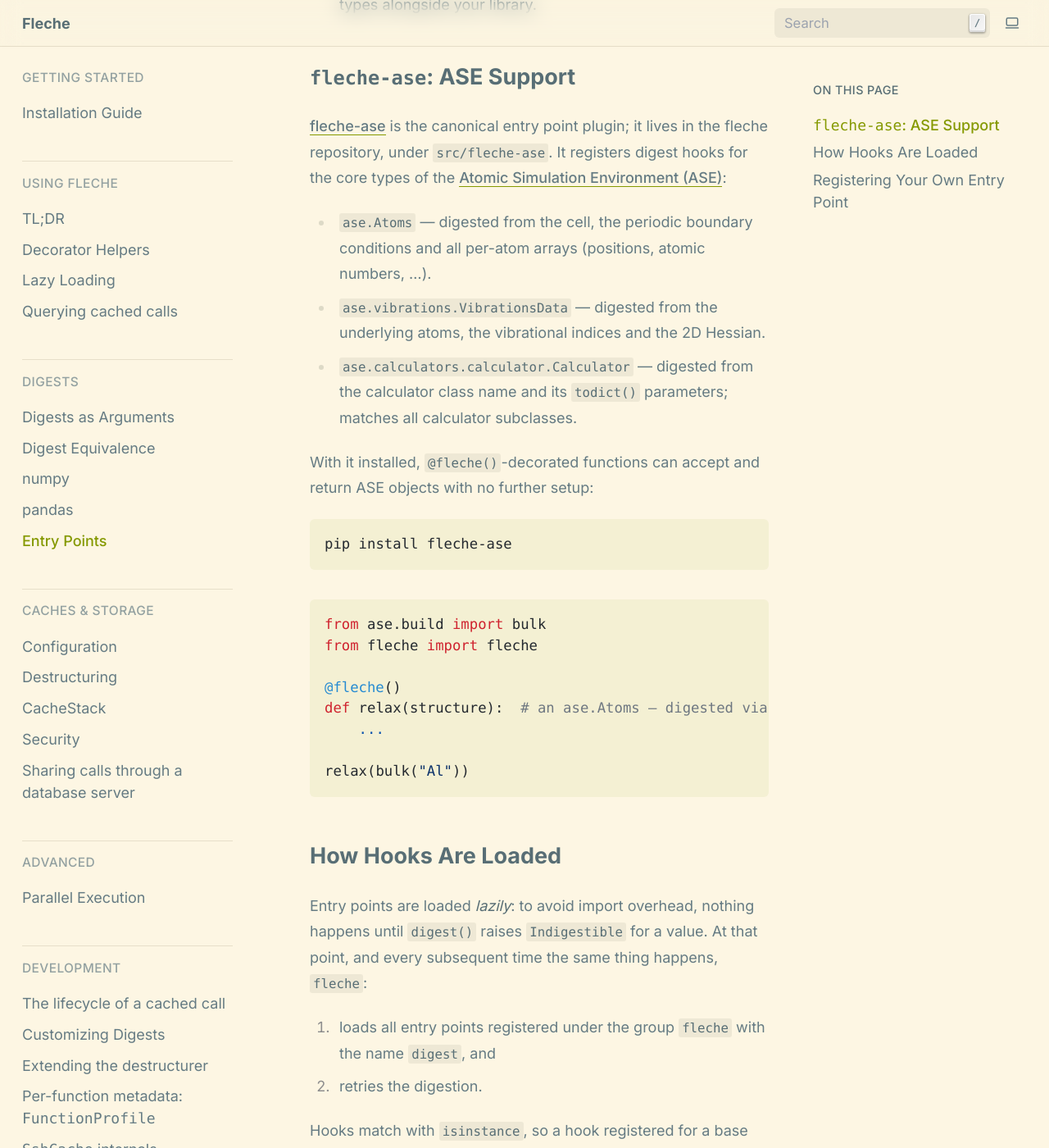
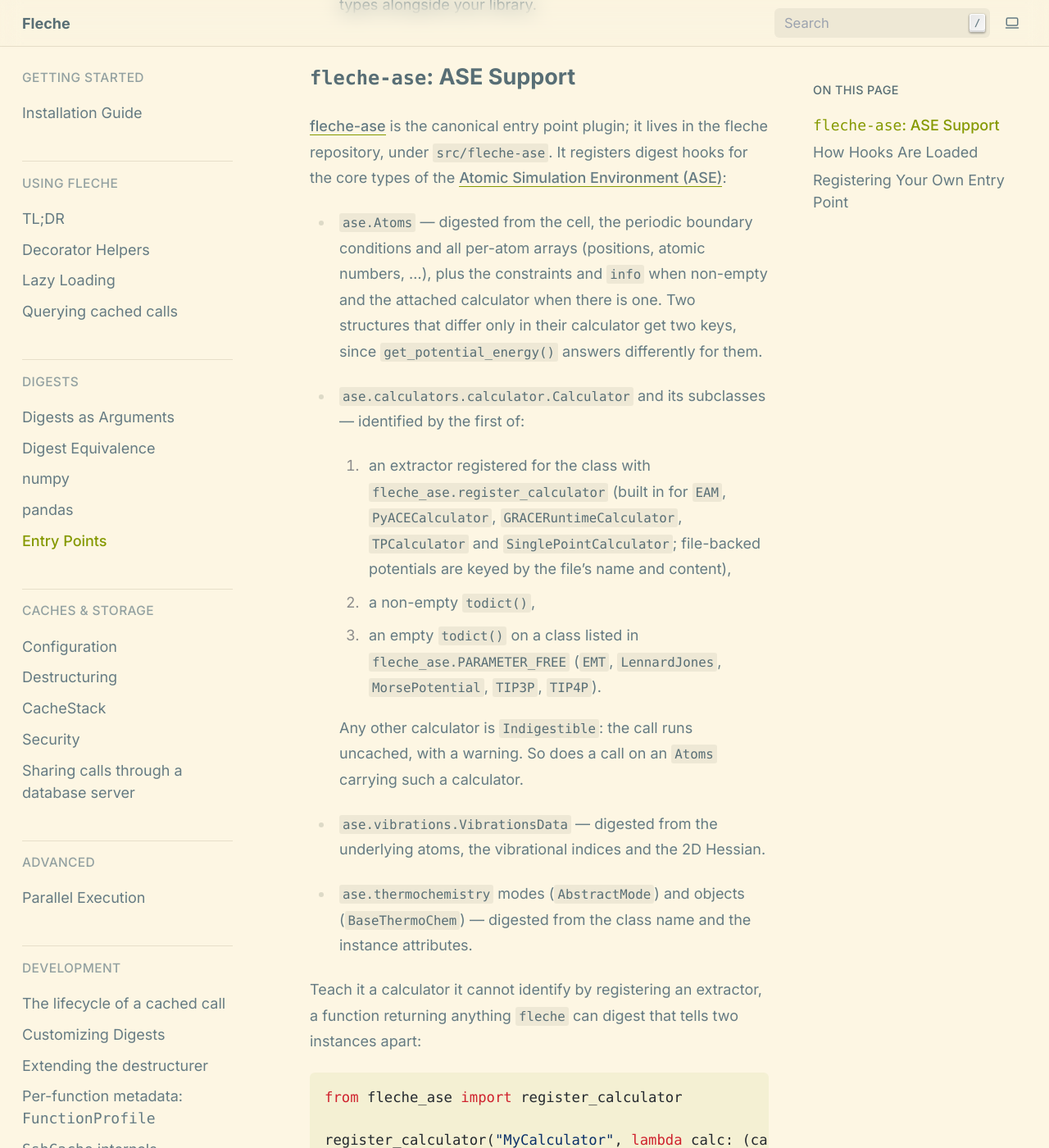
Before and after one commit to pmrv/fleche, a Sphinx documentation site: the page built from docs/digests/entry_points.rst, in a window 1280 px wide and 1400 px high, scrolled down 678 px. Shown: the whole window at 82% size. Built offline with Sphinx 7.4.7, drawn with Linux system fonts in a browser that asks for light colours; pages that are not in the unit, such as notebooks, are missing from menus; some of the changed text lies outside the part shown.

Commit message:
docs(fleche-ase): describe what fleche-ase digests today (#1079)
The fleche-ase section of `docs/digests/entry_points.rst` still
described the plugin's first release.

- `Atoms`: constraints, `info` and the attached calculator now enter the
digest.
- `Calculator`: identity from a registered extractor, a non-empty
`todict()`, or `PARAMETER_FREE`; anything else is `Indigestible` and the
call runs uncached.
- `register_calculator` with a short example.
- The `ase.thermochemistry` hooks.

Docs only.

---
_Generated by [Claude
Code](https://claude.ai/code/session_01A3PUXhUQnBvMga4BtnJAwr)_

Co-authored-by: Claude <noreply@anthropic.com>

```diff
--- a/docs/digests/entry_points.rst
+++ b/docs/digests/entry_points.rst
@@ -30,12 +30,45 @@ registers digest hooks for the core types of the `Atomic Simulation
 Environment (ASE) <https://wiki.fysik.dtu.dk/ase/>`_:
 
 * ``ase.Atoms`` — digested from the cell, the periodic boundary conditions
-  and all per-atom arrays (positions, atomic numbers, ...).
+  and all per-atom arrays (positions, atomic numbers, ...), plus the
+  constraints and ``info`` when non-empty and the attached calculator when
+  there is one.
+  Two structures that differ only in their calculator get two keys, since
+  ``get_potential_energy()`` answers differently for them.
+* ``ase.calculators.calculator.Calculator`` and its subclasses — identified by
+  the first of:
+
+  1. an extractor registered for the class with
+     ``fleche_ase.register_calculator`` (built in for ``EAM``,
+     ``PyACECalculator``, ``GRACERuntimeCalculator``, ``TPCalculator`` and
+     ``SinglePointCalculator``; file-backed potentials are keyed by the
+     file's name and content),
+  2. a non-empty ``todict()``,
+  3. an empty ``todict()`` on a class listed in ``fleche_ase.PARAMETER_FREE``
+     (``EMT``, ``LennardJones``, ``MorsePotential``, ``TIP3P``, ``TIP4P``).
+
+  Any other calculator is :class:`~fleche.digest.Indigestible`: the call runs
+  uncached, with a warning.
+  So does a call on an ``Atoms`` carrying such a calculator.
 * ``ase.vibrations.VibrationsData`` — digested from the underlying atoms,
   the vibrational indices and the 2D Hessian.
-* ``ase.calculators.calculator.Calculator`` — digested from the calculator
-  class name and its ``todict()`` parameters; matches all calculator
-  subclasses.
+* ``ase.thermochemistry`` modes (``AbstractMode``) and objects
+  (``BaseThermoChem``) — digested from the class name and the instance
+  attributes.
+
+Teach it a calculator it cannot identify by registering an extractor, a
+function returning anything ``fleche`` can digest that tells two instances
+apart:
+
+.. code-block:: python
+
+   from fleche_ase import register_calculator
+
+   register_calculator("MyCalculator", lambda calc: (calc.model_path, calc.cutoff))
+   register_calculator("MyFixedCalculator")  # no parameters: empty todict() is complete
+
+Classes match by name along the MRO, so registering a base class covers its
+subclasses.
 
 With it installed, ``@fleche()``-decorated functions can accept and return
 ASE objects with no further setup:
```
